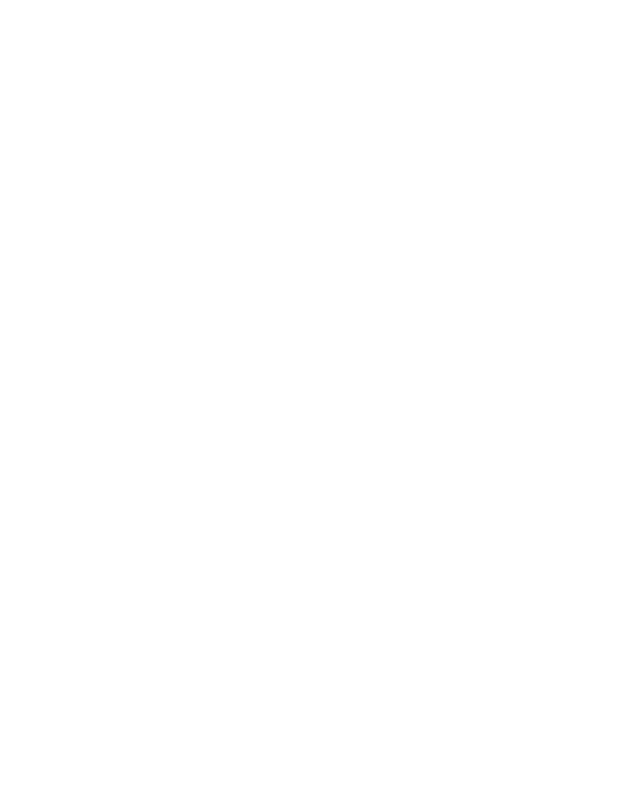
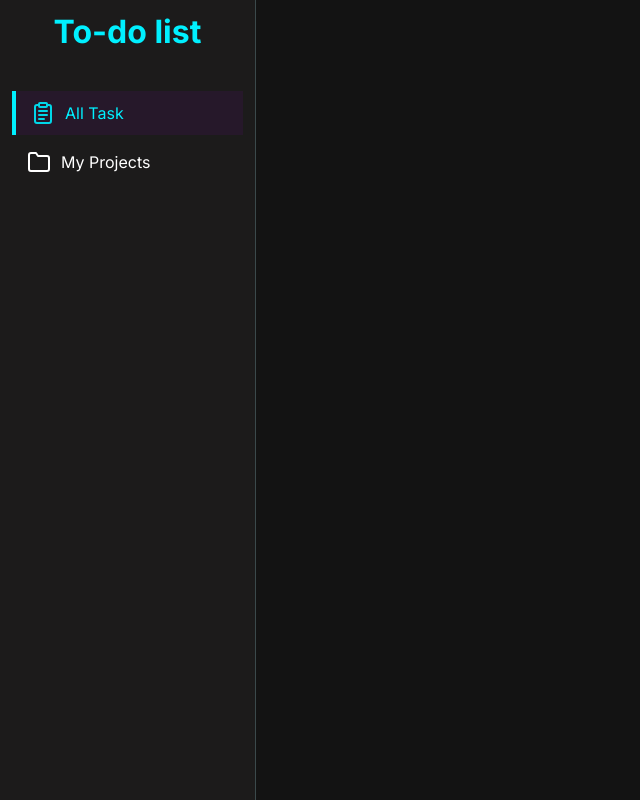
Before and after one commit to alfario207/Odin-Todo-List, a website built with webpack: page src/index.html in a window 1280 px wide. Shown: the whole page, without its empty margins (0-640 px from the left). Built offline with nearby package versions, Linux system fonts and the light colour scheme; a web font is replaced by a local one.

Commit message:
create ui

```diff
--- a/src/index.html
+++ b/src/index.html
@@ -4,8 +4,26 @@
     <meta charset="UTF-8">
     <meta name="viewport" content="width=device-width, initial-scale=1.0">
     <title>Todo List</title>
+    <link rel="stylesheet" href="./styles.css" />
+    <link rel="preconnect" href="https://fonts.googleapis.com">
+    <link rel="preconnect" href="https://fonts.gstatic.com" crossorigin>
+    <link href="https://fonts.googleapis.com/css2?family=Hanken+Grotesk:ital,wght@0,100..900;1,100..900&family=Inter:ital,opsz,wght@0,14..32,100..900;1,14..32,100..900&family=Odibee+Sans&family=Plus+Jakarta+Sans:ital,wght@0,200..800;1,200..800&family=Quicksand:wght@300..700&family=Rethink+Sans:ital,wght@0,400..800;1,400..800&family=Roboto:ital,wght@0,100..900;1,100..900&display=swap" rel="stylesheet">
 </head>
 <body>
-
+    <div class="container">
+        <div class="side-bar">
+            <h1>To-do list</h1>
+            <div class="project-container">
+                <div class="project selected" id="all-task">
+                    <img src="./assets/task.svg" alt="all task"/>
+                    <p>All Task</p>
+                </div>
+                <div class="project" id="my-projects">
+                    <img src="./assets/folder.svg" />
+                    <p>My Projects</p>
+                </div>
+            </div>
+        </div>
+    </div>
 </body>
 </html>
--- a/src/index.js
+++ b/src/index.js
@@ -1 +1,14 @@
 import "./styles.css"
+
+const navbar = document.querySelectorAll('.project')
+
+navbar.forEach(button => {
+    button.addEventListener('click', (e) => {
+        const id = e.currentTarget.id
+        console.log('btn clicked id=',id)
+
+        navbar.forEach(nav => nav.classList.remove('selected'))
+
+        e.currentTarget.classList.add('selected');
+    })
+})
--- a/src/styles.css
+++ b/src/styles.css
@@ -0,0 +1,64 @@
+* {
+    font-family: "Inter", sans-serif;
+    margin: 0;
+    padding: 0;
+    box-sizing: border-box;
+}
+
+html, body {
+    height: 100vh;
+    background-color: #131313;
+    color: white;
+}
+
+.container {
+    width: 100%;
+    height: 100%;
+}
+
+.side-bar h1 {
+    font-size: 32px;
+    color: #00F0FF;
+    text-align: center;
+}
+
+.side-bar {
+    width: 20%;
+    height: 100%;
+    display: flex;
+    flex-direction: column;
+    gap: 40px;
+    background-color: #1C1B1B;
+    padding: 12px;
+    border-right: 1px solid #3B494B;
+}
+
+.project-container {
+    display: flex;
+    flex-direction: column;
+    gap: 5px;
+}
+
+.project {
+    display: flex;
+    align-items: center;
+    padding: 10px 5px;
+    gap: 10px;
+    cursor: pointer;
+    z-index: 1;
+}
+
+.project img {
+    margin-left: 10px;
+    filter: invert(100%);
+}
+
+.project.selected {
+    background-color: #26182A;
+    border-left: 4px solid #00F0FF;
+    color: #00F0FF;
+}
+
+.project.selected img {
+    filter: invert(66%) sepia(87%) saturate(3015%) hue-rotate(141deg) brightness(103%) contrast(105%);
+}
```
Also changed, not shown: src/assets/folder.svg (added), src/assets/task.svg (added), src/greeting.js (deleted).
